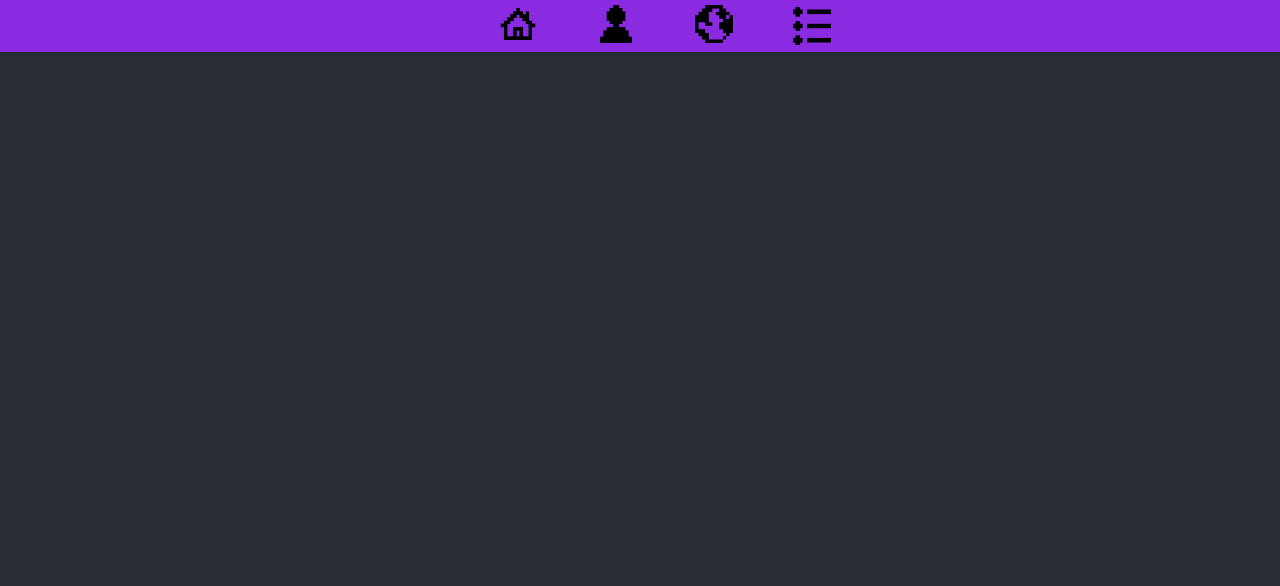
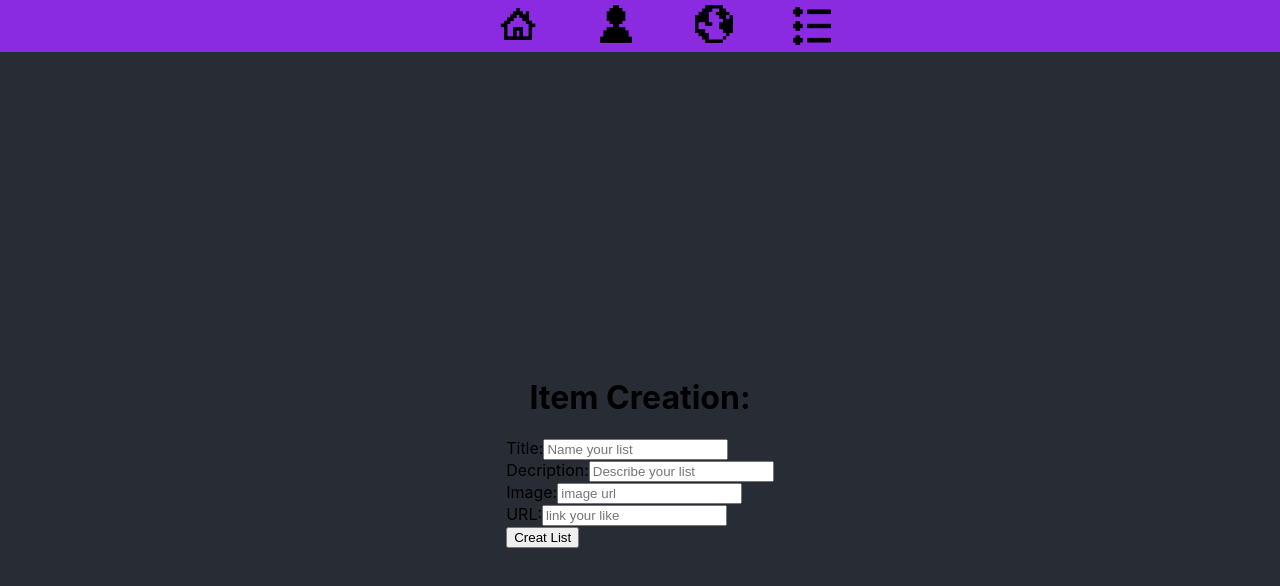
Before and after one commit to hekmaflo/ocho-app, a React (Create React App) app in the folder client/: page /item/1 in a window 1280 px wide. Before the commit this address had no page. Shown: the top 586 px of the page. Built offline with nearby package versions, Linux system fonts and the light colour scheme.

Commit message:
able to create and render lists on home page and profile page

```diff
--- a/client/src/App.css
+++ b/client/src/App.css
@@ -1,6 +1,7 @@
 .App {
   background-color: #282c34;
   min-height: 100vh;
+  width: 100%;
   display: flex;
   justify-content: center;
   align-items: center;
@@ -10,6 +11,7 @@
 .App-header {
   background-color: #282c34;
   min-height: 100vh;
+  width: 100%;
   display: flex;
   justify-content: center;
   align-items: center;
@@ -33,6 +35,10 @@
 .Nav-logo {
   height: 6vmin;
   margin-left: 50px;
+}
+
+.profile {
+  width: 100%;
 }
 
 .List-grid-container {
--- a/client/src/App.js
+++ b/client/src/App.js
@@ -7,6 +7,7 @@ import Explore from "./pages/Explore";
 import SignIn from "./pages/SignIn";
 import List from "./components/List";
 import Nav from "./components/Nav";
+import ItemCreation from "./pages/ItemCreation";
 function App() {
   const [user, setUser] = useState(null);
   return (
@@ -23,6 +24,7 @@ function App() {
           <Route path="/profile/:id" element={<Profile />} />
           <Route path="/explore" element={<Explore />} />
           <Route path="/login" element={<SignIn />} />
+          <Route path="/item/:id" element={<ItemCreation />} />
         </Routes>
       </header>
       <main></main>
--- a/client/src/components/List.jsx
+++ b/client/src/components/List.jsx
@@ -1,17 +1,40 @@
-import React from "react";
+import React, { useState, useEffect } from "react";
 import TopItems from "./TopItems";
+import axios from "axios";
 
-const List = () => {
+const List = (props) => {
+  const [lists, setLists] = useState([]);
+
+  useEffect(() => {
+    const getLists = async () => {
+      try {
+        const response = await axios.get(
+          `http://localhost:3001/api/lists/user/${props.userId}`
+        );
+        setLists(response.data);
+      } catch (error) {
+        console.error(error);
+      }
+    };
+    getLists();
+  }, [props.userId]);
+
   return (
-    <div className="List-grid-container">
-      <TopItems />
-      <TopItems />
-      <TopItems />
-      <TopItems />
-      <TopItems />
-      <TopItems />
-      <TopItems />
-      <TopItems />
+    <div>
+      {lists.map((list) => (
+        <div className="List-grid-container" key={list._id}>
+          <div>
+            <h3>{list.title}</h3>
+            <p>{list.description}</p>
+            <ul>
+              {list.items.map((item) => (
+                <li key={item._id}>{item.title}</li>
+              ))}
+            </ul>
+          </div>
+          <TopItems items={list.items} />
+        </div>
+      ))}
     </div>
   );
 };
--- /dev/null
+++ b/client/src/components/ListInput.jsx
@@ -0,0 +1,69 @@
+import React, { useState } from "react";
+import axios from "axios";
+// import { useNavigate } from "react-router-dom";
+
+const ListInput = (props) => {
+  const [formValues, setFormValues] = useState({
+    title: "",
+    description: "",
+  });
+
+  //   const navigate = useNavigate();
+
+  const handleChange = (e) => {
+    setFormValues({ ...formValues, [e.target.name]: e.target.value });
+  };
+
+  const handleSubmit = async (event) => {
+    event.preventDefault();
+
+    try {
+      const response = await axios.post(
+        `http://localhost:3001/api/lists/user/${props.userId}`,
+        formValues
+      );
+      const user = response.data.user;
+      const userId = user._id;
+      setFormValues({ title: "", description: "" });
+      props.handleToggle();
+      //   navigate(`/home/${props.userId}`);
+      //   props.setUser(user);
+    } catch (error) {
+      console.error(error);
+    }
+  };
+  return (
+    <>
+      <h1>List Form:</h1>
+      <form onSubmit={handleSubmit}>
+        <div>
+          <div>
+            <label>Title:</label>
+            <input
+              type="title"
+              name="title"
+              value={formValues.title}
+              onChange={handleChange}
+              placeholder="Name your list"
+            />
+          </div>
+          <div>
+            <label>Decription:</label>
+            <input
+              type="description"
+              name="description"
+              value={formValues.description}
+              onChange={handleChange}
+              placeholder="Describe your list"
+            />
+          </div>
+        </div>
+        <div>
+          <button type="submit">Creat List</button>
+        </div>
+      </form>
+    </>
+  );
+};
+
+export default ListInput;
--- a/client/src/pages/Home.js
+++ b/client/src/pages/Home.js
@@ -1,13 +1,60 @@
-import React from "react";
-import { useParams } from "react-router-dom";
+import React, { useState, useEffect } from "react";
+import { useParams, Link } from "react-router-dom";
+import ListInput from "../components/ListInput";
+import List from "../components/List";
+import axios from "axios";
 const Home = () => {
   const { id } = useParams();
+
+  const [lists, setLists] = useState([]);
+  const [toggle, setToggle] = useState(false);
+
+  useEffect(() => {
+    const getLists = async () => {
+      try {
+        const response = await axios.get(
+          `http://localhost:3001/api/lists/user/${id}`
+        );
+        setLists(response.data);
+      } catch (error) {
+        console.error(error);
+      }
+    };
+    getLists();
+  }, [id, toggle]);
+
+  const handleToggle = () => {
+    setToggle(!toggle);
+  };
+
+  const handleDeleteList = async (listId) => {
+    try {
+      await axios.delete(`http://localhost:3001/api/lists/${listId}`);
+      setLists(lists.filter((list) => list._id !== listId));
+    } catch (error) {
+      console.error(error);
+    }
+  };
   return (
     <>
       <h1>Home</h1>
       <div>
         <h1>Welcome to the home page!</h1>
+
+        <ListInput userId={id} handleToggle={handleToggle} />
         <p>Your user id is: {id}</p>
+        <div>
+          {lists.map((list) => (
+            <div key={list._id}>
+              <h3>{list.title}</h3>
+              <p>{list.description}</p>
+              <button onClick={() => handleDeleteList(list._id)}>delete</button>
+              <Link to={`/item/${list._id}`}>
+                <button>Add Item</button>
+              </Link>
+            </div>
+          ))}
+        </div>
       </div>
     </>
   );
--- /dev/null
+++ b/client/src/pages/ItemCreation.js
@@ -0,0 +1,93 @@
+import React, { useState } from "react";
+import axios from "axios";
+import { useNavigate, useParams } from "react-router-dom";
+
+const ItemCreation = () => {
+  const { id } = useParams();
+
+  const [formValues, setFormValues] = useState({
+    title: "",
+    description: "",
+    image: "",
+    url: "",
+  });
+
+  //   const navigate = useNavigate();
+
+  const handleChange = (e) => {
+    setFormValues({ ...formValues, [e.target.name]: e.target.value });
+  };
+
+  const handleSubmit = async (event) => {
+    event.preventDefault();
+
+    try {
+      const response = await axios.post(
+        `http://localhost:3001/api/items/list/${id}`,
+        formValues
+      );
+      const user = response.data.user;
+      // const userId = user._id;
+      setFormValues({ title: "", description: "", image: "", url: "" });
+
+      //   navigate(`/home/${props.userId}`);
+      //   props.setUser(user);
+    } catch (error) {
+      console.error(error);
+    }
+  };
+  return (
+    <>
+      <h1>Item Creation:</h1>
+      <form onSubmit={handleSubmit}>
+        <div>
+          <div>
+            <label>Title:</label>
+            <input
+              type="title"
+              name="title"
+              value={formValues.title}
+              onChange={handleChange}
+              placeholder="Name your list"
+            />
+          </div>
+          <div>
+            <label>Decription:</label>
+            <input
+              type="description"
+              name="description"
+              value={formValues.description}
+              onChange={handleChange}
+              placeholder="Describe your list"
+            />
+          </div>
+          <div>
+            <label>Image:</label>
+            <input
+              type="text"
+              name="image"
+              value={formValues.image}
+              onChange={handleChange}
+              placeholder="image url"
+            />
+          </div>
+          <div>
+            <label>URL:</label>
+            <input
+              type="url"
+              name="url"
+              value={formValues.url}
+              onChange={handleChange}
+              placeholder="link your like"
+            />
+          </div>
+        </div>
+        <div>
+          <button type="submit">Creat List</button>
+        </div>
+      </form>
+    </>
+  );
+};
+
+export default ItemCreation;
--- a/client/src/pages/Profile.js
+++ b/client/src/pages/Profile.js
@@ -1,9 +1,13 @@
 import UserRegister from "../components/UserRegister";
+import List from "../components/List";
+import { useParams } from "react-router-dom";
 const Profile = () => {
+  const { id } = useParams();
   return (
-    <>
+    <div className="profile">
       <h1>Profile</h1>
-    </>
+      <List userId={id} />
+    </div>
   );
 };
 
```
Also changed, not shown: client/src/pages/Register.js (deleted, +0 -7 lines), client/src/components/assets/house.svg (renamed from client/src/components/assets/svg/house.svg).
